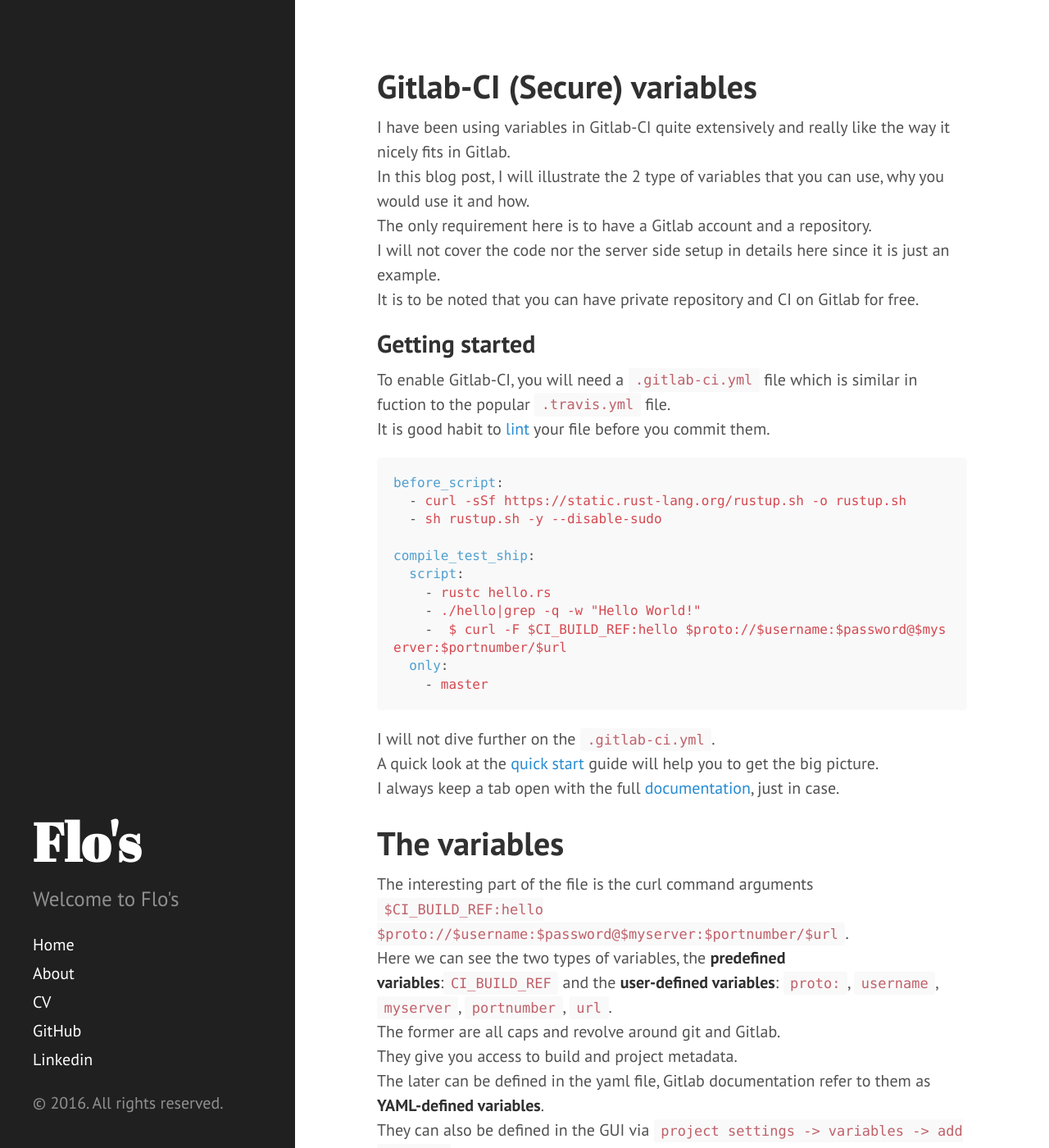
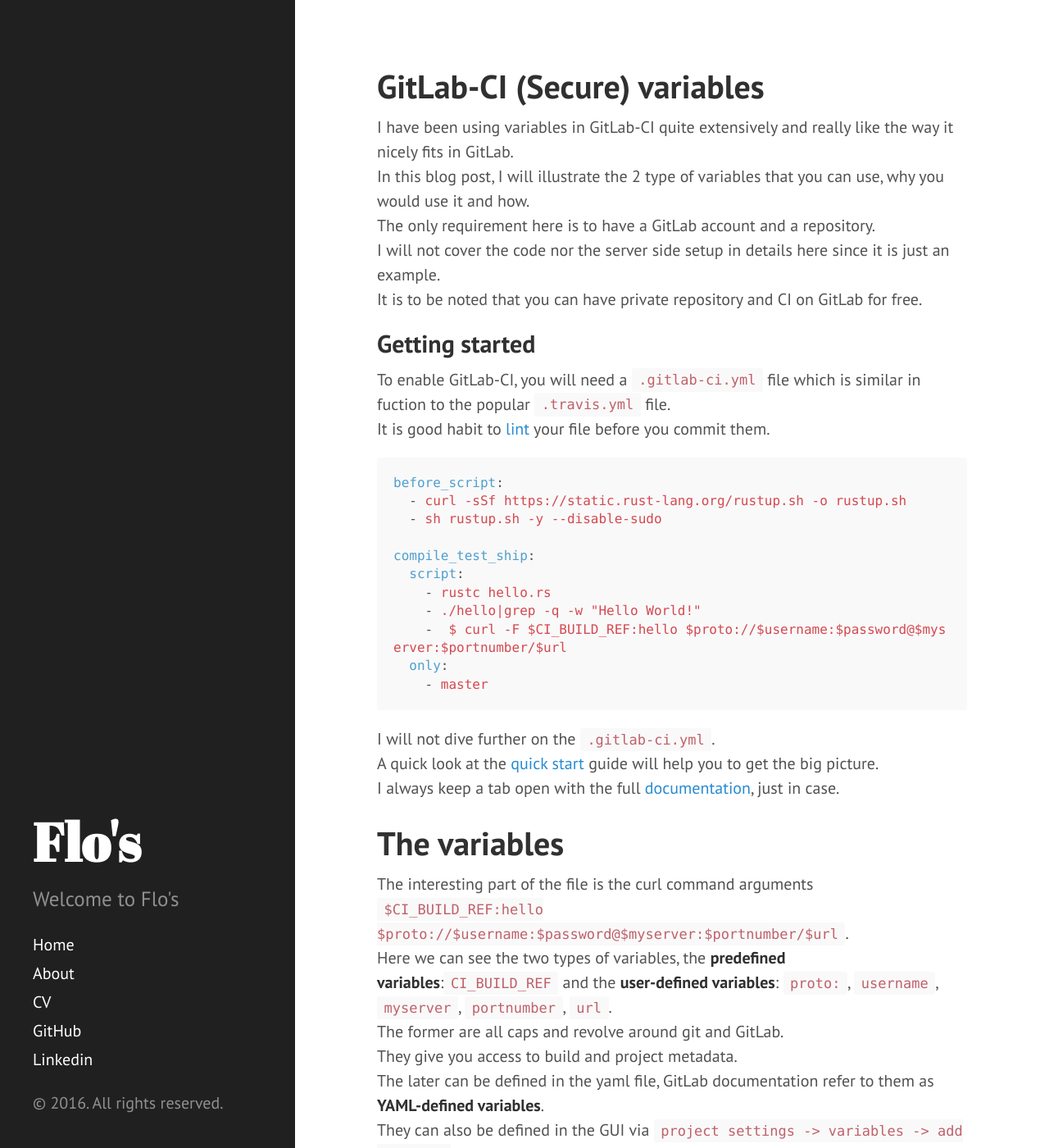
Before and after one commit to raudf/raudf.github.io, a Jekyll site: the page built from _posts/2016-02-09-gitlab-ci-variables.md, in a window 1280 px wide and 1400 px high. Shown: the whole window at 82% size. Built offline with Jekyll 4.4.1, drawn with Linux system fonts in a browser that asks for light colours; some of the changed text lies outside the part shown.

````diff
--- a/_posts/2016-02-09-gitlab-ci-variables.md
+++ b/_posts/2016-02-09-gitlab-ci-variables.md
@@ -1,16 +1,16 @@
 ---
 layout: post
-title: Gitlab-CI (Secure) variables
+title: GitLab-CI (Secure) variables
 ---
 
-I have been using variables in Gitlab-CI quite extensively and really like the way it nicely fits in Gitlab.
+I have been using variables in GitLab-CI quite extensively and really like the way it nicely fits in GitLab.
 In this blog post, I will illustrate the 2 type of variables that you can use, why you would use it and how.
-The only requirement here is to have a Gitlab account and a repository.
+The only requirement here is to have a GitLab account and a repository.
 I will not cover the code nor the server side setup in details here since it is just an example.
-It is to be noted that you can have private repository and CI on Gitlab for free.
+It is to be noted that you can have private repository and CI on GitLab for free.
 
 ## Getting started
-To enable Gitlab-CI, you will need a `.gitlab-ci.yml` file which is similar in fuction to the popular `.travis.yml` file.
+To enable GitLab-CI, you will need a `.gitlab-ci.yml` file which is similar in fuction to the popular `.travis.yml` file.
 It is good habit to [lint](https://gitlab.com/ci/lint) your file before you commit them.
 
 ``` yaml
@@ -33,10 +33,10 @@ I always keep a tab open with the full [documentation](http://doc.gitlab.com/ce/
 # The variables
 The interesting part of the file is the curl command arguments `$CI_BUILD_REF:hello $proto://$username:$password@$myserver:$portnumber/$url`.
 Here we can see the two types of variables, the **predefined variables**:`CI_BUILD_REF` and the **user-defined variables**: `proto:`, `username`, `myserver`, `portnumber`, `url`.
-The former are all caps and revolve around git and Gitlab.
+The former are all caps and revolve around git and GitLab.
 They give you access to build and project metadata.
-The later can be defined in the yaml file, Gitlab documentation refer to them as **YAML-defined variables**.
-They can also be defined in the GUI via `project settings -> variables -> add variable`, Gitlab documentation refer to them as **Secure Variables**.
+The later can be defined in the yaml file, GitLab documentation refer to them as **YAML-defined variables**.
+They can also be defined in the GUI via `project settings -> variables -> add variable`, GitLab documentation refer to them as **Secure Variables**.
 You can overwrite variables, as you [expect](http://doc.gitlab.com/ce/ci/variables/README.html) the Secure Variables take precedence over YAML-defined variables, both of which take precedence over Predefined Variables.
 
 # Predefine variables
@@ -61,9 +61,9 @@ When you need to give someone read/write access to you project, but not the deta
 There is likely more use cases, these are just the 3 that I encountered.
 
 # Secure not so secure
-Giving your secrets to Gitlab.com is a choice, a choice to trust their security team.
-Or you can run your own security team, I use [Sameer Naik's docker image](https://github.com/sameersbn/docker-gitlab) to run my own Gitlab instance.
-You can run your own Gitlab instance and decide not to use secure variable.
+Giving your secrets to GitLab.com is a choice, a choice to trust their security team.
+Or you can run your own security team, I use [Sameer Naik's docker image](https://github.com/sameersbn/docker-gitlab) to run my own GitLab instance.
+You can run your own GitLab instance and decide not to use secure variable.
 I would argue that in the life span or your repo, you will regret such decision.
 It might not be as secure as Travis CI and their [encrypted variable](https://docs.travis-ci.com/user/environment-variables/#Encrypted-Variables).
 Then again Secure Variables are easier to use than travis CI's Encrypted Variables by far.
@@ -71,7 +71,7 @@ It depends what tradeoff do you prefer to live with.
 
 ## Conclusion
 I will never again (mistakenly or not) write any sensible information in plain text for my CI needs.
-Gitlab allows to hide secrets from sight and enable better habit.
+GitLab allows to hide secrets from sight and enable better habit.
 How about your sensible information ?
 
 
````
Also changed, not shown: _posts/2016-02-08-Gitlab-Github-Bitbucket-SSH-key.md (added, +40 -0 lines), _posts/2016-02-10-gitlab-text_replace.md (added, +8 -0 lines).
